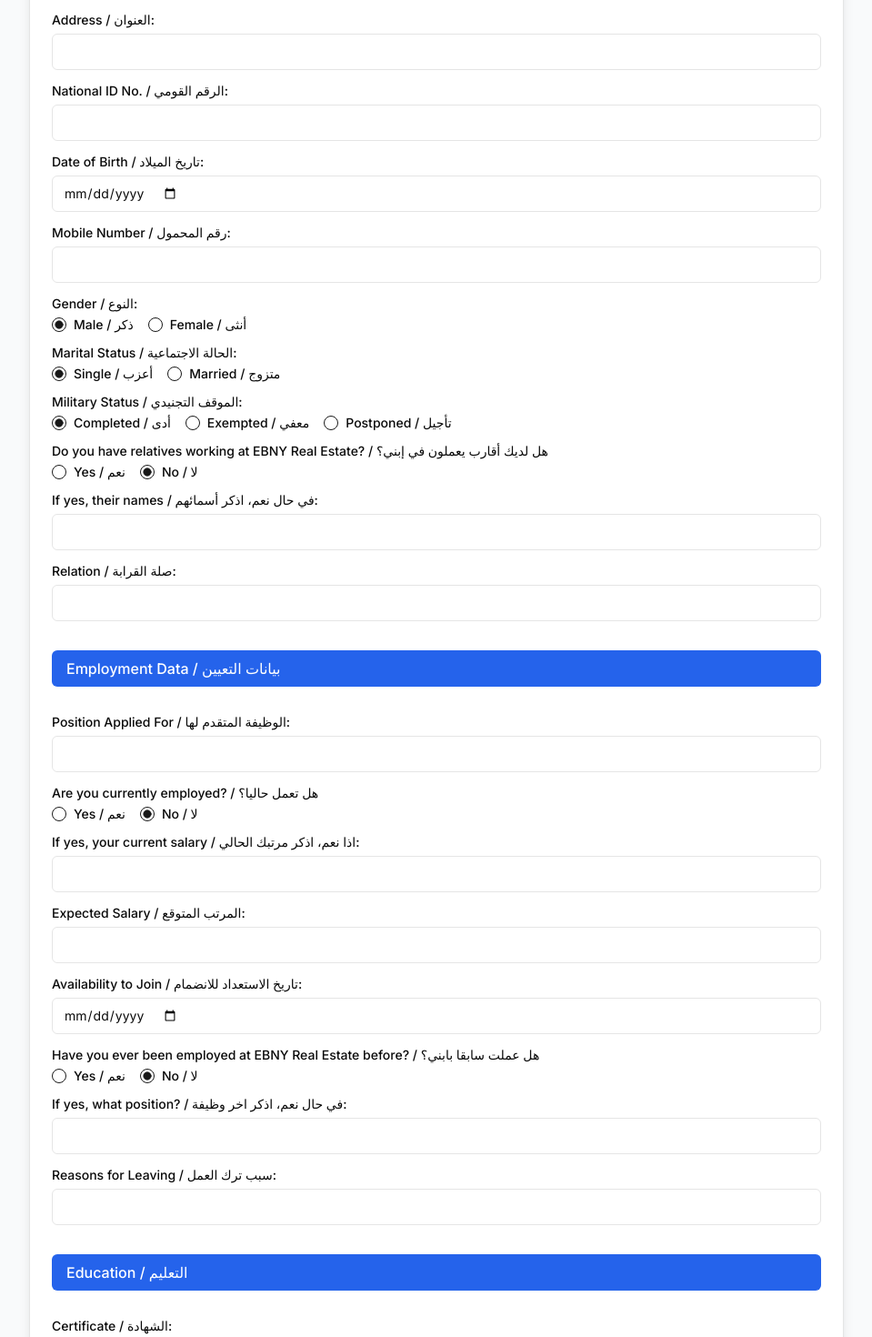
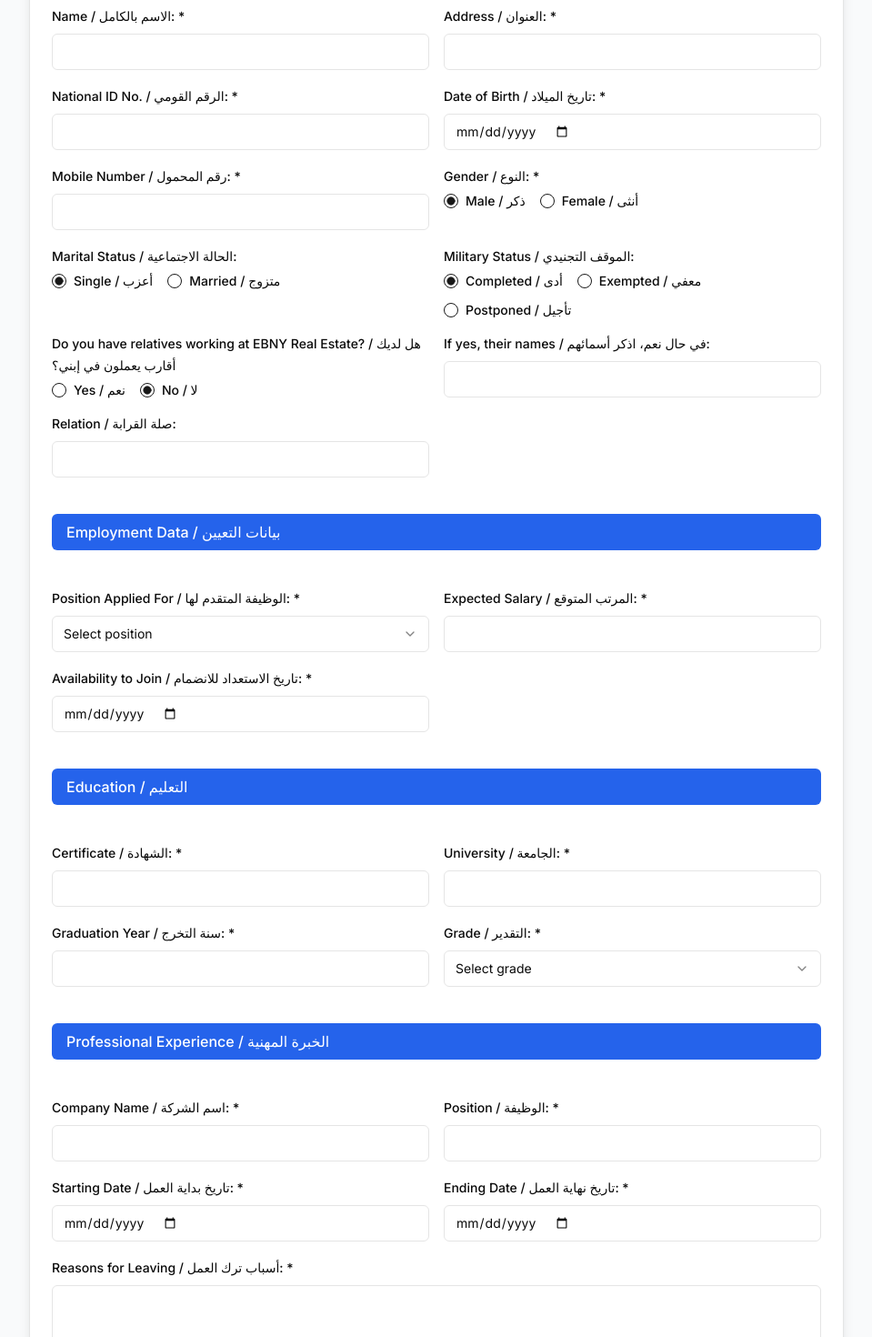
Before and after one commit to Karimkory20/Form-App2, a Next.js app: page / in a window 1280 px wide. Shown: the part 520-1990 px from the top of the page at 91% size, without its empty margins (160-1119 px from the left). Built offline with nearby package versions, Linux system fonts and the light colour scheme.

Commit message:
Enhance job application form with improved UI, validation, and user experience

```diff
--- a/components/job-application-form.tsx
+++ b/components/job-application-form.tsx
@@ -2,27 +2,63 @@
 
 import type React from "react"
 import Image from "next/image"
-
-import { useState } from "react"
+import { useState, useEffect } from "react"
 import { Card, CardContent } from "@/components/ui/card"
 import { Input } from "@/components/ui/input"
 import { Label } from "@/components/ui/label"
 import { RadioGroup, RadioGroupItem } from "@/components/ui/radio-group"
 import { Select, SelectContent, SelectItem, SelectTrigger, SelectValue } from "@/components/ui/select"
 import { Button } from "@/components/ui/button"
+import { Progress } from "@/components/ui/progress"
+import { Tooltip, TooltipContent, TooltipProvider, TooltipTrigger } from "@/components/ui/tooltip"
+import { AlertDialog, AlertDialogAction, AlertDialogCancel, AlertDialogContent, AlertDialogDescription, AlertDialogFooter, AlertDialogHeader, AlertDialogTitle } from "@/components/ui/alert-dialog"
+import { Textarea } from "@/components/ui/textarea"
+import { useToast } from "@/components/ui/use-toast"
 
 export default function JobApplicationForm() {
   const [formData, setFormData] = useState({})
+  const [progress, setProgress] = useState(0)
+  const [showConfirmDialog, setShowConfirmDialog] = useState(false)
+  const { toast } = useToast()
+
+  const calculateProgress = () => {
+    const requiredFields = document.querySelectorAll('input[required], select[required], textarea[required]')
+    const filledFields = Array.from(requiredFields).filter(field => field.value.trim() !== '')
+    const progressPercentage = (filledFields.length / requiredFields.length) * 100
+    setProgress(Math.round(progressPercentage))
+  }
+
+  useEffect(() => {
+    const form = document.querySelector('form')
+    if (form) {
+      form.addEventListener('change', calculateProgress)
+      form.addEventListener('input', calculateProgress)
+    }
+    return () => {
+      if (form) {
+        form.removeEventListener('change', calculateProgress)
+        form.removeEventListener('input', calculateProgress)
+      }
+    }
+  }, [])
 
   const handleSubmit = (e: React.FormEvent) => {
-    // You can add any additional client-side logic here if needed
-    // The form will be submitted directly to FormSubmit
+    e.preventDefault()
+    setShowConfirmDialog(true)
+  }
+
+  const handleConfirmSubmit = () => {
+    setShowConfirmDialog(false)
+    toast({
+      title: "Application Submitted",
+      description: "Thank you for your application. We will review it and get back to you soon.",
+    })
   }
 
   return (
     <Card className="max-w-4xl mx-auto shadow-lg">
       <CardContent className="p-6">
-        <form action="https://formsubmit.co/mnader@ebny.com.eg" method="POST" className="space-y-6">
+        <form action="https://formsubmit.co/mnader@ebny.com.eg" method="POST" className="space-y-6" onSubmit={handleSubmit}>
           {/* FormSubmit configuration */}
           <input type="hidden" name="_cc" value="agaber@ebny.com.eg" />
           <input type="hidden" name="_subject" value="New Job Application Submission" />
@@ -40,40 +76,57 @@ export default function JobApplicationForm() {
             </div>
             <h1 className="text-2xl font-bold">EBNY Job Application</h1>
             <p className="text-xl">استمارة التقديم للوظيفة</p>
+
+            {/* Progress Bar */}
+            <div className="w-full max-w-md mx-auto space-y-2">
+              <Progress value={progress} className="h-2" />
+              <p className="text-sm text-muted-foreground text-center">
+                Form Completion: {progress}%
+              </p>
+            </div>
           </div>
 
           {/* Personal Data Section */}
           <SectionTitle title="Personal Data / البيانات الشخصية" />
 
-          <div className="space-y-4">
-            <div className="grid gap-2">
-              <Label htmlFor="name">Name / الاسم بالكامل:</Label>
+          <div className="grid gap-4 md:grid-cols-2">
+            <div className="space-y-2">
+              <TooltipProvider>
+                <Tooltip>
+                  <TooltipTrigger asChild>
+                    <Label htmlFor="name">Name / الاسم بالكامل: *</Label>
+                  </TooltipTrigger>
+                  <TooltipContent>
+                    <p>Please enter your full name as it appears on your ID</p>
+                  </TooltipContent>
+                </Tooltip>
+              </TooltipProvider>
               <Input id="name" name="Name" required />
             </div>
 
-            <div className="grid gap-2">
-              <Label htmlFor="address">Address / العنوان:</Label>
-              <Input id="address" name="Address" />
+            <div className="space-y-2">
+              <Label htmlFor="address">Address / العنوان: *</Label>
+              <Input id="address" name="Address" required />
             </div>
 
-            <div className="grid gap-2">
-              <Label htmlFor="nationalId">National ID No. / الرقم القومي:</Label>
-              <Input id="nationalId" name="National_ID" />
+            <div className="space-y-2">
+              <Label htmlFor="nationalId">National ID No. / الرقم القومي: *</Label>
+              <Input id="nationalId" name="National_ID" required pattern="[0-9]{14}" title="Please enter a valid 14-digit National ID" />
             </div>
 
-            <div className="grid gap-2">
-              <Label htmlFor="dob">Date of Birth / تاريخ الميلاد:</Label>
-              <Input id="dob" name="Date_of_Birth" type="date" />
+            <div className="space-y-2">
+              <Label htmlFor="dob">Date of Birth / تاريخ الميلاد: *</Label>
+              <Input id="dob" name="Date_of_Birth" type="date" required />
             </div>
 
-            <div className="grid gap-2">
-              <Label htmlFor="mobile">Mobile Number / رقم المحمول:</Label>
-              <Input id="mobile" name="Mobile_Number" type="tel" />
+            <div className="space-y-2">
+              <Label htmlFor="mobile">Mobile Number / رقم المحمول: *</Label>
+              <Input id="mobile" name="Mobile_Number" type="tel" required pattern="[0-9]{11}" title="Please enter a valid 11-digit mobile number" />
             </div>
 
-            <div className="grid gap-2">
-              <Label>Gender / النوع:</Label>
-              <RadioGroup defaultValue="Male" name="Gender" className="flex gap-4">
+            <div className="space-y-2">
+              <Label>Gender / النوع: *</Label>
+              <RadioGroup defaultValue="Male" name="Gender" className="flex gap-4" required>
                 <div className="flex items-center space-x-2">
                   <RadioGroupItem value="Male" id="male" />
                   <Label htmlFor="male">Male / ذكر</Label>
@@ -85,7 +138,7 @@ export default function JobApplicationForm() {
               </RadioGroup>
             </div>
 
-            <div className="grid gap-2">
+            <div className="space-y-2">
               <Label>Marital Status / الحالة الاجتماعية:</Label>
               <RadioGroup defaultValue="Single" name="Marital_Status" className="flex gap-4">
                 <div className="flex items-center space-x-2">
@@ -99,7 +152,7 @@ export default function JobApplicationForm() {
               </RadioGroup>
             </div>
 
-            <div className="grid gap-2">
+            <div className="space-y-2">
               <Label>Military Status / الموقف التجنيدي:</Label>
               <RadioGroup defaultValue="Completed" name="Military_Status" className="flex flex-wrap gap-4">
                 <div className="flex items-center space-x-2">
@@ -117,7 +170,7 @@ export default function JobApplicationForm() {
               </RadioGroup>
             </div>
 
-            <div className="grid gap-2">
+            <div className="space-y-2">
               <Label>Do you have relatives working at EBNY Real Estate? / هل لديك أقارب يعملون في إبني؟</Label>
               <RadioGroup defaultValue="No" name="Relatives_at_EBNY" className="flex gap-4">
                 <div className="flex items-center space-x-2">
@@ -131,12 +184,12 @@ export default function JobApplicationForm() {
               </RadioGroup>
             </div>
 
-            <div className="grid gap-2">
+            <div className="space-y-2">
               <Label htmlFor="relativesNames">If yes, their names / في حال نعم، اذكر أسمائهم:</Label>
               <Input id="relativesNames" name="Relatives_Names" />
             </div>
 
-            <div className="grid gap-2">
+            <div className="space-y-2">
               <Label htmlFor="relation">Relation / صلة القرابة:</Label>
               <Input id="relation" name="Relation" />
             </div>
@@ -145,245 +198,122 @@ export default function JobApplicationForm() {
           {/* Employment Data Section */}
           <SectionTitle title="Employment Data / بيانات التعيين" />
 
-          <div className="space-y-4">
-            <div className="grid gap-2">
-              <Label htmlFor="position">Position Applied For / الوظيفة المتقدم لها:</Label>
-              <Input id="position" name="Position_Applied_For" />
+          <div className="grid gap-4 md:grid-cols-2">
+            <div className="space-y-2">
+              <Label htmlFor="position">Position Applied For / الوظيفة المتقدم لها: *</Label>
+              <Select name="Position_Applied_For" required>
+                <SelectTrigger>
+                  <SelectValue placeholder="Select position" />
+                </SelectTrigger>
+                <SelectContent>
+                  <SelectItem value="Software Engineer">Software Engineer</SelectItem>
+                  <SelectItem value="Project Manager">Project Manager</SelectItem>
+                  <SelectItem value="Sales Representative">Sales Representative</SelectItem>
+                  <SelectItem value="Marketing Specialist">Marketing Specialist</SelectItem>
+                  <SelectItem value="HR Manager">HR Manager</SelectItem>
+                </SelectContent>
+              </Select>
             </div>
 
-            <div className="grid gap-2">
-              <Label>Are you currently employed? / هل تعمل حاليا؟</Label>
-              <RadioGroup defaultValue="No" name="Currently_Employed" className="flex gap-4">
-                <div className="flex items-center space-x-2">
-                  <RadioGroupItem value="Yes" id="employed-yes" />
-                  <Label htmlFor="employed-yes">Yes / نعم</Label>
-                </div>
-                <div className="flex items-center space-x-2">
-                  <RadioGroupItem value="No" id="employed-no" />
-                  <Label htmlFor="employed-no">No / لا</Label>
-                </div>
-              </RadioGroup>
+            <div className="space-y-2">
+              <Label htmlFor="expectedSalary">Expected Salary / المرتب المتوقع: *</Label>
+              <Input id="expectedSalary" name="Expected_Salary" type="number" required min="0" />
             </div>
 
-            <div className="grid gap-2">
-              <Label htmlFor="currentSalary">If yes, your current salary / اذا نعم، اذكر مرتبك الحالي:</Label>
-              <Input id="currentSalary" name="Current_Salary" />
-            </div>
-
-            <div className="grid gap-2">
-              <Label htmlFor="expectedSalary">Expected Salary / المرتب المتوقع:</Label>
-              <Input id="expectedSalary" name="Expected_Salary" />
-            </div>
-
-            <div className="grid gap-2">
-              <Label htmlFor="availability">Availability to Join / تاريخ الاستعداد للانضمام:</Label>
-              <Input id="availability" name="Availability_to_Join" type="date" />
-            </div>
-
-            <div className="grid gap-2">
-              <Label>Have you ever been employed at EBNY Real Estate before? / هل عملت سابقا بابني؟</Label>
-              <RadioGroup defaultValue="No" name="Previous_Employment_at_EBNY" className="flex gap-4">
-                <div className="flex items-center space-x-2">
-                  <RadioGroupItem value="Yes" id="previous-yes" />
-                  <Label htmlFor="previous-yes">Yes / نعم</Label>
-                </div>
-                <div className="flex items-center space-x-2">
-                  <RadioGroupItem value="No" id="previous-no" />
-                  <Label htmlFor="previous-no">No / لا</Label>
-                </div>
-              </RadioGroup>
-            </div>
-
-            <div className="grid gap-2">
-              <Label htmlFor="previousPosition">If yes, what position? / في حال نعم، اذكر اخر وظيفة:</Label>
-              <Input id="previousPosition" name="Previous_Position" />
-            </div>
-
-            <div className="grid gap-2">
-              <Label htmlFor="reasonsForLeaving">Reasons for Leaving / سبب ترك العمل:</Label>
-              <Input id="reasonsForLeaving" name="Reasons_for_Leaving" />
+            <div className="space-y-2">
+              <Label htmlFor="availability">Availability to Join / تاريخ الاستعداد للانضمام: *</Label>
+              <Input id="availability" name="Availability_to_Join" type="date" required />
             </div>
           </div>
 
           {/* Education Section */}
           <SectionTitle title="Education / التعليم" />
 
-          <div className="space-y-4">
-            <div className="grid gap-2">
-              <Label htmlFor="certificate">Certificate / الشهادة:</Label>
-              <Input id="certificate" name="Certificate" />
+          <div className="grid gap-4 md:grid-cols-2">
+            <div className="space-y-2">
+              <Label htmlFor="certificate">Certificate / الشهادة: *</Label>
+              <Input id="certificate" name="Certificate" required />
             </div>
 
-            <div className="grid gap-2">
-              <Label htmlFor="university">University / الجامعة:</Label>
-              <Input id="university" name="University" />
+            <div className="space-y-2">
+              <Label htmlFor="university">University / الجامعة: *</Label>
+              <Input id="university" name="University" required />
             </div>
 
-            <div className="grid gap-2">
-              <Label htmlFor="graduationYear">Graduation Year / سنة التخرج:</Label>
-              <Input id="graduationYear" name="Graduation_Year" />
+            <div className="space-y-2">
+              <Label htmlFor="graduationYear">Graduation Year / سنة التخرج: *</Label>
+              <Input id="graduationYear" name="Graduation_Year" type="number" required min="1950" max={new Date().getFullYear()} />
             </div>
 
-            <div className="grid gap-2">
-              <Label htmlFor="grade">Grade / التقدير:</Label>
-              <Input id="grade" name="Grade" />
+            <div className="space-y-2">
+              <Label htmlFor="grade">Grade / التقدير: *</Label>
+              <Select name="Grade" required>
+                <SelectTrigger>
+                  <SelectValue placeholder="Select grade" />
+                </SelectTrigger>
+                <SelectContent>
+                  <SelectItem value="Excellent">Excellent / ممتاز</SelectItem>
+                  <SelectItem value="Very Good">Very Good / جيد جدا</SelectItem>
+                  <SelectItem value="Good">Good / جيد</SelectItem>
+                  <SelectItem value="Acceptable">Acceptable / مقبول</SelectItem>
+                </SelectContent>
+              </Select>
             </div>
           </div>
 
           {/* Professional Experience Section */}
           <SectionTitle title="Professional Experience / الخبرة المهنية" />
 
-          <div className="space-y-4">
-            <div className="grid gap-2">
-              <Label htmlFor="companyName">Company Name / اسم الشركة:</Label>
-              <Input id="companyName" name="Company_Name" />
+          <div className="grid gap-4 md:grid-cols-2">
+            <div className="space-y-2">
+              <Label htmlFor="companyName">Company Name / اسم الشركة: *</Label>
+              <Input id="companyName" name="Company_Name" required />
             </div>
 
-            <div className="grid gap-2">
-              <Label htmlFor="jobPosition">Position / الوظيفة:</Label>
-              <Input id="jobPosition" name="Position" />
+            <div className="space-y-2">
+              <Label htmlFor="jobPosition">Position / الوظيفة: *</Label>
+              <Input id="jobPosition" name="Position" required />
             </div>
 
-            <div className="grid gap-2">
-              <Label htmlFor="startingDate">Starting Date / تاريخ بداية العمل:</Label>
-              <Input id="startingDate" name="Starting_Date" type="date" />
+            <div className="space-y-2">
+              <Label htmlFor="startingDate">Starting Date / تاريخ بداية العمل: *</Label>
+              <Input id="startingDate" name="Starting_Date" type="date" required />
             </div>
 
-            <div className="grid gap-2">
-              <Label htmlFor="endingDate">Ending Date / تاريخ نهاية العمل:</Label>
-              <Input id="endingDate" name="Ending_Date" type="date" />
+            <div className="space-y-2">
+              <Label htmlFor="endingDate">Ending Date / تاريخ نهاية العمل: *</Label>
+              <Input id="endingDate" name="Ending_Date" type="date" required />
             </div>
 
-            <div className="grid gap-2">
-              <Label htmlFor="experienceReasonsForLeaving">Reasons for Leaving / أسباب ترك العمل:</Label>
-              <Input id="experienceReasonsForLeaving" name="Experience_Reasons_for_Leaving" />
+            <div className="space-y-2 md:col-span-2">
+              <Label htmlFor="experienceReasonsForLeaving">Reasons for Leaving / أسباب ترك العمل: *</Label>
+              <Textarea id="experienceReasonsForLeaving" name="Experience_Reasons_for_Leaving" required />
             </div>
           </div>
 
-          {/* Training Courses Section */}
-          <SectionTitle title="Training Courses / الدورات التدريبية" />
+          {/* Submit Button */}
+          <div className="flex justify-center pt-6">
+            <Button type="submit" className="w-full md:w-auto px-8">
+              Submit Application / إرسال الطلب
+            </Button>
+          </div>
+        </form>
 
-          <div className="space-y-4">
-            <div className="grid gap-2">
-              <Label htmlFor="courseName">Course Name / اسم الدورة:</Label>
-              <Input id="courseName" name="Course_Name" />
-            </div>
-
-            <div className="grid gap-2">
-              <Label htmlFor="institution">Institution / مركز التدريب:</Label>
-              <Input id="institution" name="Institution" />
-            </div>
-
-            <div className="grid gap-2">
-              <Label htmlFor="courseStartingDate">Starting Date / تاريخ بداية الدورة:</Label>
-              <Input id="courseStartingDate" name="Course_Starting_Date" type="date" />
-            </div>
-
-            <div className="grid gap-2">
-              <Label htmlFor="courseEndingDate">Ending Date / تاريخ نهاية الدورة:</Label>
-              <Input id="courseEndingDate" name="Course_Ending_Date" type="date" />
-            </div>
-
-            <div className="grid gap-2">
-              <Label htmlFor="totalHours">Total Hours / عدد الساعات:</Label>
-              <Input id="totalHours" name="Total_Hours" />
-            </div>
-          </div>
-
-          {/* Languages Section */}
-          <SectionTitle title="Languages / اللغات" />
-
-          <div className="space-y-4">
-            <div className="grid gap-2">
-              <Label htmlFor="language1">Language 1:</Label>
-              <Input id="language1" name="Language_1" />
-            </div>
-
-            <div className="grid gap-2">
-              <Label htmlFor="language1Level">Proficiency Level:</Label>
-              <Select name="Language_1_Level">
-                <SelectTrigger>
-                  <SelectValue placeholder="Select proficiency level" />
-                </SelectTrigger>
-                <SelectContent>
-                  <SelectItem value="Excellent">Excellent / ممتاز</SelectItem>
-                  <SelectItem value="Very Good">Very Good / جيد جدا</SelectItem>
-                  <SelectItem value="Good">Good / جيد</SelectItem>
-                  <SelectItem value="Fair">Fair / مقبول</SelectItem>
-                </SelectContent>
-              </Select>
-            </div>
-
-            <div className="grid gap-2">
-              <Label htmlFor="language2">Language 2:</Label>
-              <Input id="language2" name="Language_2" />
-            </div>
-
-            <div className="grid gap-2">
-              <Label htmlFor="language2Level">Proficiency Level:</Label>
-              <Select name="Language_2_Level">
-                <SelectTrigger>
-                  <SelectValue placeholder="Select proficiency level" />
-                </SelectTrigger>
-                <SelectContent>
-                  <SelectItem value="Excellent">Excellent / ممتاز</SelectItem>
-                  <SelectItem value="Very Good">Very Good / جيد جدا</SelectItem>
-                  <SelectItem value="Good">Good / جيد</SelectItem>
-                  <SelectItem value="Fair">Fair / مقبول</SelectItem>
-                </SelectContent>
-              </Select>
-            </div>
-          </div>
-
-          {/* Computer Skills Section */}
-          <SectionTitle title="Computer Skills / مهارات الحاسب الالي" />
-
-          <div className="space-y-4">
-            <div className="grid gap-2">
-              <Label htmlFor="skill1">Program/Skill 1:</Label>
-              <Input id="skill1" name="Skill_1" />
-            </div>
-
-            <div className="grid gap-2">
-              <Label htmlFor="skill1Level">Proficiency Level:</Label>
-              <Select name="Skill_1_Level">
-                <SelectTrigger>
-                  <SelectValue placeholder="Select proficiency level" />
-                </SelectTrigger>
-                <SelectContent>
-                  <SelectItem value="Excellent">Excellent / ممتاز</SelectItem>
-                  <SelectItem value="Very Good">Very Good / جيد جدا</SelectItem>
-                  <SelectItem value="Good">Good / جيد</SelectItem>
-                  <SelectItem value="Fair">Fair / مقبول</SelectItem>
-                </SelectContent>
-              </Select>
-            </div>
-
-            <div className="grid gap-2">
-              <Label htmlFor="skill2">Program/Skill 2:</Label>
-              <Input id="skill2" name="Skill_2" />
-            </div>
-
-            <div className="grid gap-2">
-              <Label htmlFor="skill2Level">Proficiency Level:</Label>
-              <Select name="Skill_2_Level">
-                <SelectTrigger>
-                  <SelectValue placeholder="Select proficiency level" />
-                </SelectTrigger>
-                <SelectContent>
-                  <SelectItem value="Excellent">Excellent / ممتاز</SelectItem>
-                  <SelectItem value="Very Good">Very Good / جيد جدا</SelectItem>
-                  <SelectItem value="Good">Good / جيد</SelectItem>
-                  <SelectItem value="Fair">Fair / مقبول</SelectItem>
-                </SelectContent>
-              </Select>
-            </div>
-          </div>
-
-          <Button type="submit" className="w-full bg-green-600 hover:bg-green-700 text-lg py-6">
-            Submit / ارسال
-          </Button>
-        </form>
+        {/* Confirmation Dialog */}
+        <AlertDialog open={showConfirmDialog} onOpenChange={setShowConfirmDialog}>
+          <AlertDialogContent>
+            <AlertDialogHeader>
+              <AlertDialogTitle>Confirm Submission</AlertDialogTitle>
+              <AlertDialogDescription>
+                Are you sure you want to submit your application? Please review all information before proceeding.
+              </AlertDialogDescription>
+            </AlertDialogHeader>
+            <AlertDialogFooter>
+              <AlertDialogCancel>Cancel</AlertDialogCancel>
+              <AlertDialogAction onClick={handleConfirmSubmit}>Submit</AlertDialogAction>
+            </AlertDialogFooter>
+          </AlertDialogContent>
+        </AlertDialog>
       </CardContent>
     </Card>
   )
@@ -391,7 +321,7 @@ export default function JobApplicationForm() {
 
 function SectionTitle({ title }: { title: string }) {
   return (
-    <div className="py-2">
+    <div className="py-4">
       <h2 className="bg-blue-600 text-white px-4 py-2 rounded-md font-medium">{title}</h2>
     </div>
   )
```
Also changed, not shown: 1 other file (tests, documents, lock files or other folders).
